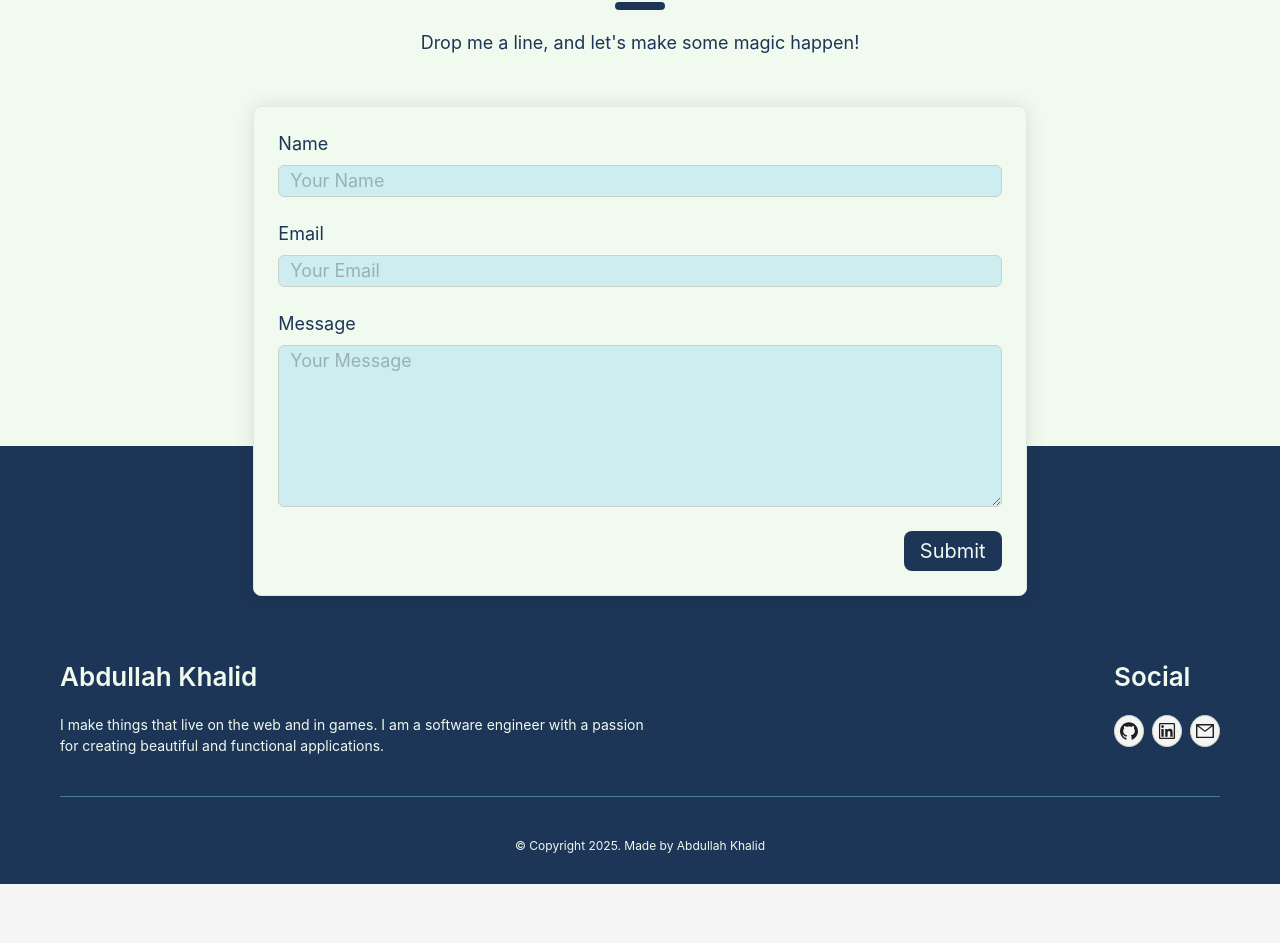
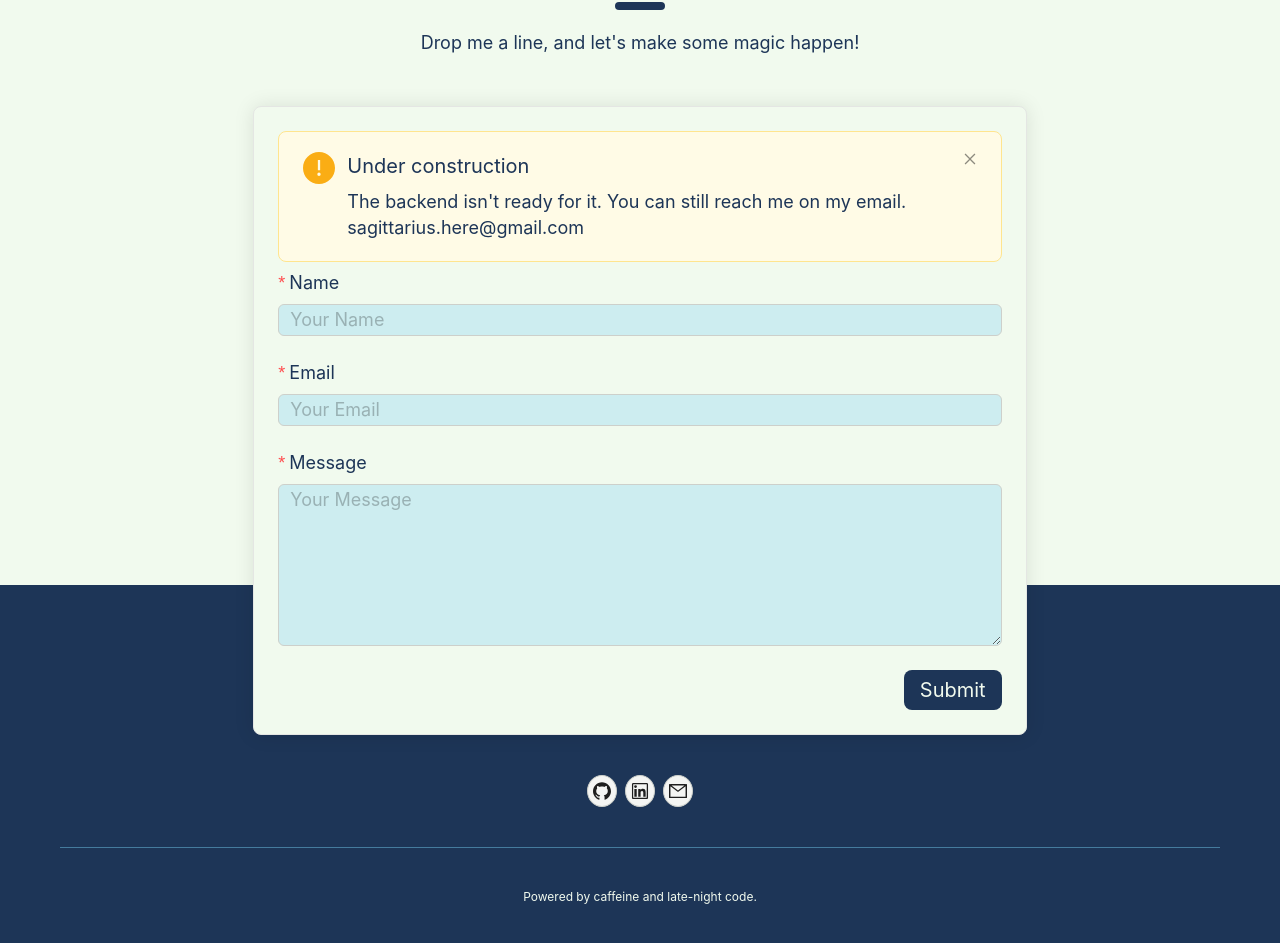
Before and after one commit to sagittariusHere/portfolio, a React (Vite) app in the folder frontend/: page / in a window 1280 px wide. Shown: the part 3760-4703 px from the top of the page. Before the commit the page ends 4644 px from the top, so only its background shows below. Built offline with nearby package versions, Linux system fonts and the light colour scheme.

Commit message:
updated contact form

```diff
--- a/frontend/src/components/Contact/Contact.tsx
+++ b/frontend/src/components/Contact/Contact.tsx
@@ -1,13 +1,36 @@
-import { Button, Form, Input, Row, Col } from "antd";
+import { Button, Form, Input, Row, Col, Alert } from "antd";
 import CardContainer from "../Shared/CardContainer";
 import TextArea from "antd/es/input/TextArea";
 import SectionTitle from "../Shared/SectionTitle";
 import { SECTIONS } from "../../constants";
+import { useToast } from "../../hooks/useToast";
+
+const validateMessages = {
+  required: "Please enter ${label}",
+  types: {
+    email: "${label} is not a valid email",
+  },
+  number: {
+    range: "${label} max characters ${max}",
+  },
+};
 
 export default function Contact() {
+  const { toast, ToastProvider } = useToast();
   const [form] = Form.useForm();
 
+  const onFinish = (values: any) => {
+    console.log("Form values:", values);
+    toast("Under construction", {
+      type: "warning",
+      description:
+        "The backend isn't ready for it. You can still reach me on my email. sagittarius.here@gmail.com",
+      placement: "top",
+    });
+  };
+
   return (
+    <ToastProvider>
       <div className="container">
         <SectionTitle
           id={SECTIONS.CONTACT}
@@ -17,18 +40,47 @@ export default function Contact() {
         <Row justify="center" style={{ width: "100%" }}>
           <Col xs={22} sm={20} md={16}>
             <CardContainer style={{ padding: "0" }}>
-            <Form layout="vertical" form={form} style={{ width: "100%" }}>
-              <Form.Item label="Name">
+              <Alert
+                message="Under construction"
+                description={
+                  <>
+                    The backend isn't ready for it. You can still reach me on my email.
+                    <br />
+                    sagittarius.here@gmail.com
+                  </>
+                }
+                type="warning"
+                closable
+                showIcon
+                style={{ width: "100%" }}
+              />
+              <Form
+                layout="vertical"
+                form={form}
+                validateMessages={validateMessages}
+                validateTrigger="onBlur"
+                style={{ width: "100%" }}
+                onFinish={onFinish}
+              >
+                <Form.Item name="name" label="Name" rules={[{ required: true }]}>
                   <Input placeholder="Your Name" />
                 </Form.Item>
-              <Form.Item label="Email">
+                <Form.Item
+                  name="email"
+                  label="Email"
+                  rules={[{ required: true, type: "email" }]}
+                >
                   <Input placeholder="Your Email" />
                 </Form.Item>
-              <Form.Item label="Message">
+                <Form.Item
+                  name="message"
+                  label="Message"
+                  rules={[{ required: true, max: 1024 }]}
+                >
                   <TextArea placeholder="Your Message" maxLength={1024} rows={6} />
                 </Form.Item>
                 <Form.Item style={{ textAlign: "right", marginBottom: 0 }}>
-                <Button type="primary" size="large">
+                  <Button type="primary" size="large" htmlType="submit">
                     Submit
                   </Button>
                 </Form.Item>
@@ -37,5 +89,6 @@ export default function Contact() {
           </Col>
         </Row>
       </div>
+    </ToastProvider>
   );
 }
--- a/frontend/src/components/Footer/Footer.tsx
+++ b/frontend/src/components/Footer/Footer.tsx
@@ -2,15 +2,19 @@ import { Button, Divider, Flex, theme, Typography } from "antd";
 import { GithubOutlined, LinkedinOutlined, MailOutlined } from "@ant-design/icons";
 import { openLink } from "../../utils/helper";
 
-const { Text, Title } = Typography;
+const { Text } = Typography;
 
 export default function Footer() {
   const { token } = theme.useToken();
 
-  const onEmailMe = (email: string) => {
-    console.log("Email me clicked", `mailto:${email}`);
-    window.location.href = `mailto:${email}`;
-  };
+  const socialLinks = [
+    { icon: <GithubOutlined />, link: "https://github.com/sagittariusHere" },
+    {
+      icon: <LinkedinOutlined />,
+      link: "https://www.linkedin.com/in/abdullah-khalid-a8a27515b/",
+    },
+    { icon: <MailOutlined />, link: "mailto:sagittarius.here@gmail.com" },
+  ];
 
   return (
     <Flex
@@ -22,67 +26,30 @@ export default function Footer() {
       }}
       justify="center"
       align="center"
-      vertical
     >
       <Flex
         className="container"
-        style={{
-          margin: "30px auto",
-        }}
+        style={{ margin: "40px auto" }}
         gap="middle"
-        justify="space-between"
+        justify="center"
+        align="center"
         vertical
       >
-        <Flex justify="space-between" gap="middle">
-          <Flex vertical gap="small">
-            <Title level={4} style={{ color: token.colorTextSecondary }}>
-              Abdullah Khalid
-            </Title>
-            <Text
-              style={{
-                color: token.colorTextSecondary,
-                maxWidth: "600px",
-                fontSize: "14px",
-              }}
+        <Flex gap="small">
+          {socialLinks.map(({ icon, link }, index) => (
+            <Button
+              key={index}
+              style={{ borderRadius: "50%", width: "30px", padding: 0 }}
+              onClick={() => openLink(link)}
             >
-              I make things that live on the web and in games. I am a software engineer
-              with a passion for creating beautiful and functional applications.
-            </Text>
-          </Flex>
-          <Flex vertical gap="small">
-            <Title level={4} style={{ color: token.colorTextSecondary }}>
-              Social
-            </Title>
-            <Flex gap="small">
-              <Button
-                style={{ borderRadius: "50%", width: "30px", padding: 0 }}
-                onClick={() => openLink("https://github.com/sagittariusHere")}
-              >
-                <GithubOutlined />
-              </Button>
-              <Button
-                style={{ borderRadius: "50%", width: "30px", padding: 0 }}
-                onClick={() =>
-                  openLink("https://www.linkedin.com/in/abdullah-khalid-a8a27515b/")
-                }
-              >
-                <LinkedinOutlined />
-              </Button>
-              <Button
-                style={{ borderRadius: "50%", width: "30px", padding: 0 }}
-                onClick={() => onEmailMe("sagittarius.here@gmail.com")}
-              >
-                <MailOutlined />
-              </Button>
-            </Flex>
-          </Flex>
+              {icon}
+            </Button>
+          ))}
         </Flex>
-        <Divider style={{ borderColor: token.colorBgBlur }}></Divider>
-        <Flex justify="center" align="center">
-          <Text style={{ color: token.colorTextSecondary, fontSize: "12px" }}>
-            © Copyright 2025. Made by Abdullah Khalid
-          </Text>
-        </Flex>
+        <Divider style={{ borderColor: token.colorBgBlur }} />
+        <Text style={{ color: token.colorTextSecondary, fontSize: "12px" }}>
+          Powered by caffeine and late-night code.
+        </Text>
       </Flex>
     </Flex>
   );
--- /dev/null
+++ b/frontend/src/hooks/useToast.tsx
@@ -0,0 +1,37 @@
+import React, { createContext } from "react";
+import { notification } from "antd";
+import type { NotificationArgsProps } from "antd";
+
+const ToastContext = createContext({ name: "Default" });
+
+export const useToast = () => {
+  const [api, contextHolder] = notification.useNotification();
+
+  const toast = (
+    message: string,
+    options?: {
+      type?: NotificationArgsProps["type"];
+      description?: string;
+      placement?: NotificationArgsProps["placement"];
+      icon?: React.ReactNode;
+    }
+  ) => {
+    const { type = "info", description, placement = "topRight", icon } = options || {};
+
+    api[type]({
+      message,
+      description,
+      placement,
+      icon,
+    });
+  };
+
+  const ToastProvider = ({ children }: { children: React.ReactNode }) => (
+    <ToastContext.Provider value={{ name: "Visitor" }}>
+      {contextHolder}
+      {children}
+    </ToastContext.Provider>
+  );
+
+  return { toast, ToastProvider };
+};
```
Lines whose indentation alone changed are shown as unchanged.
